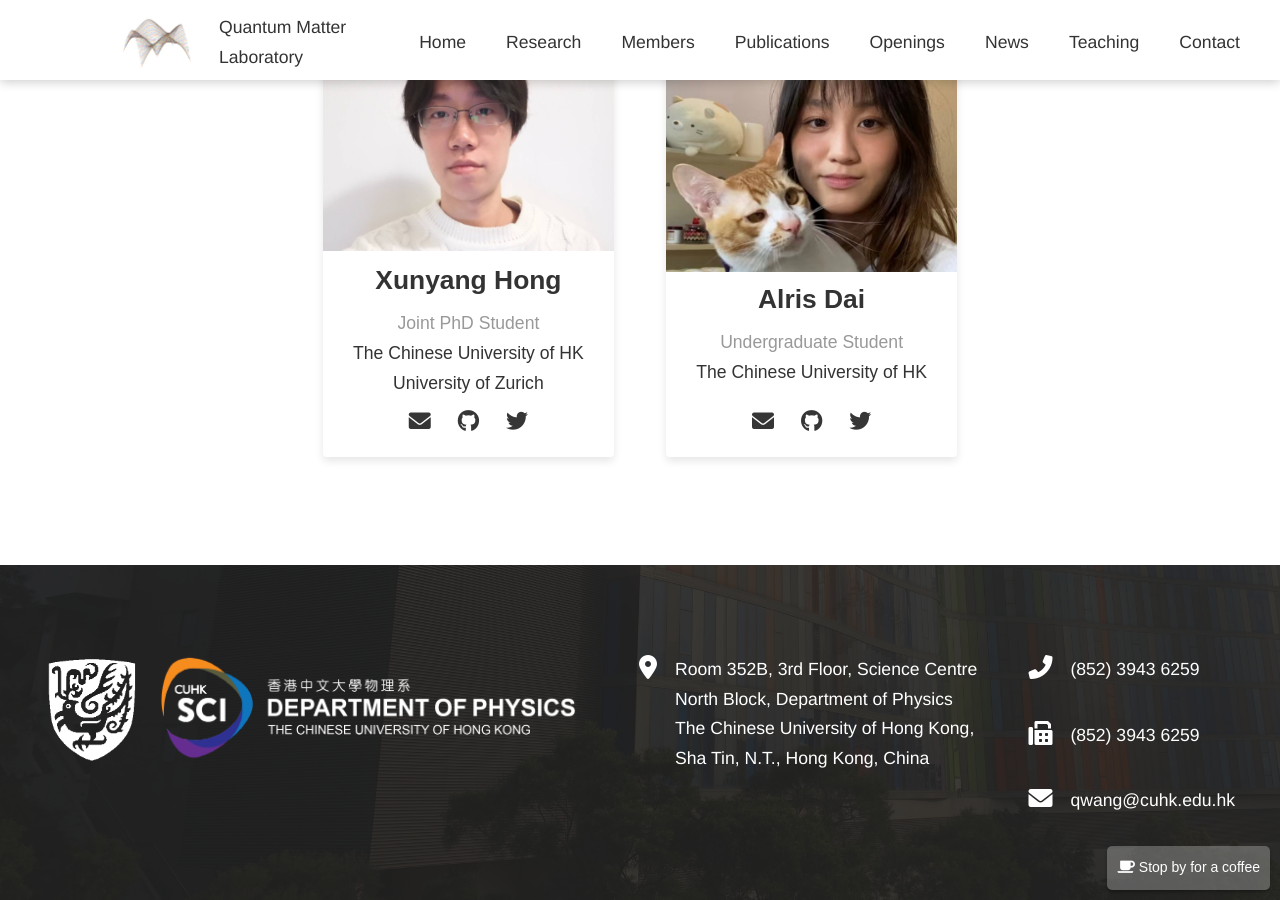
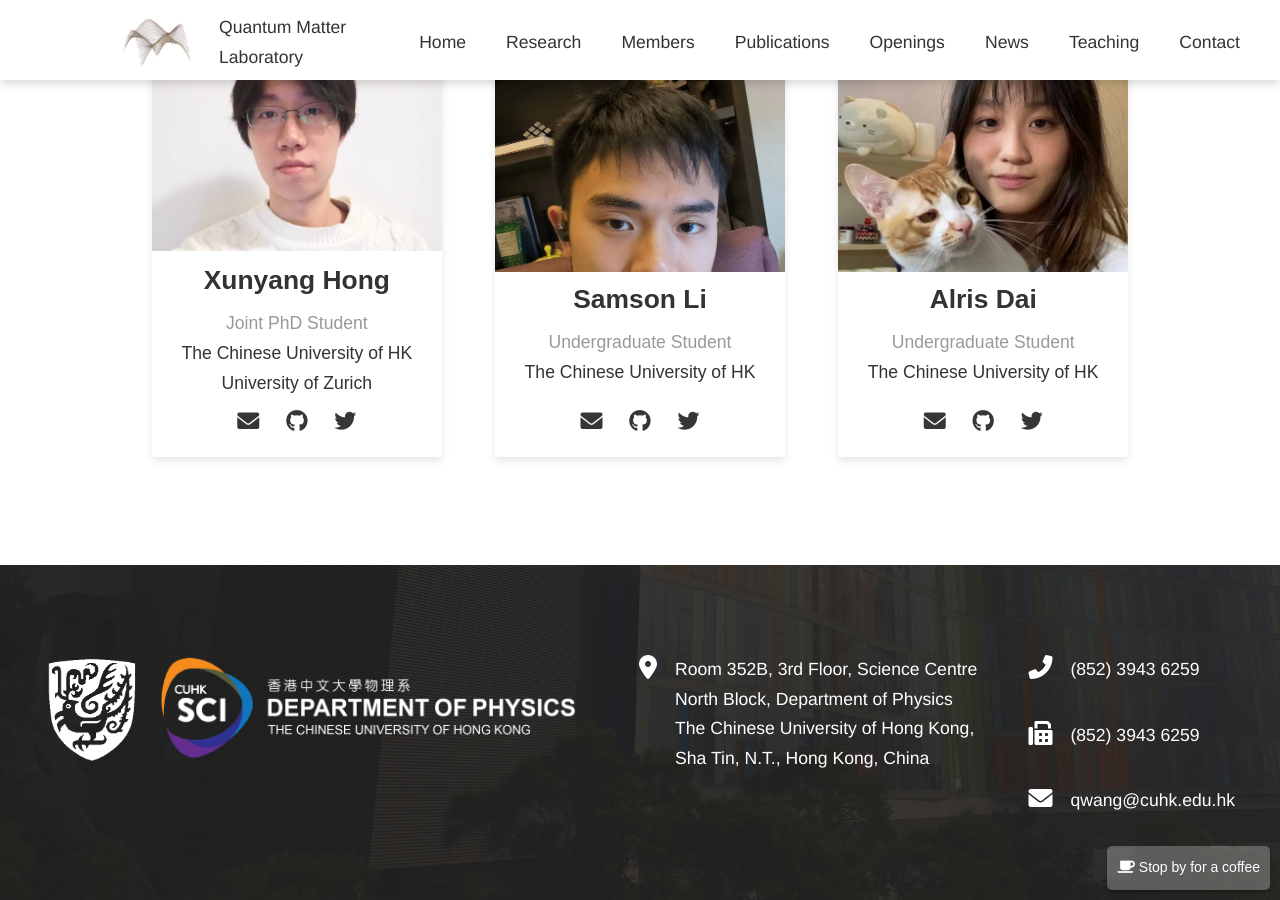
Before and after one commit to qmcuhk/qmcuhk.github.io, a Jekyll site: the page built from _pages/index.md, in a window 1280 px wide and 900 px high, scrolled down 2194 px. Built offline with Jekyll 4.4.1, drawn with Linux system fonts in a browser that asks for light colours; some web fonts are replaced.

Commit message:
update members

```diff
--- a/_data/members.yml
+++ b/_data/members.yml
@@ -57,3 +57,15 @@
   email:
   twitter:
   github:
+
+- name: Samson Li
+  title: Undergraduate Student
+  photo-path: samson.jpg
+  affiliation-1: The Chinese University of HK
+  affiliation-2:
+  bachelor:
+  master:
+  phd:
+  email:
+  twitter:
+  github:
--- /dev/null
+++ b/_members/samson.md
@@ -0,0 +1,15 @@
+---
+name: Samson Li
+title: Undergraduate Student
+photo-path: samson.JPG
+affiliation-1: The Chinese University of HK
+affiliation-2:
+bachelor:
+master:
+phd:
+email:
+twitter:
+github:
+ording: 6
+layout: members
+---
```
Also changed, not shown: Samson.jpeg (added), assets/web_pictures/samson.jpg (added), 2 other files.
